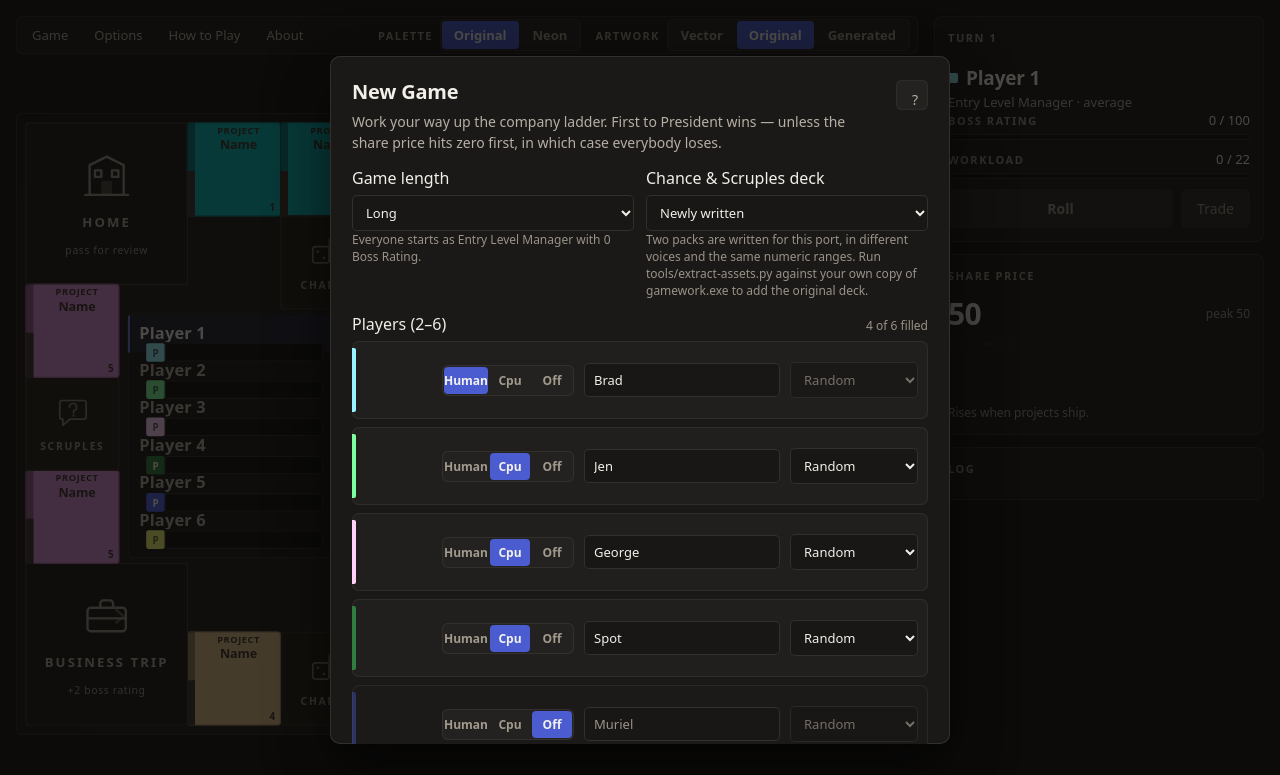
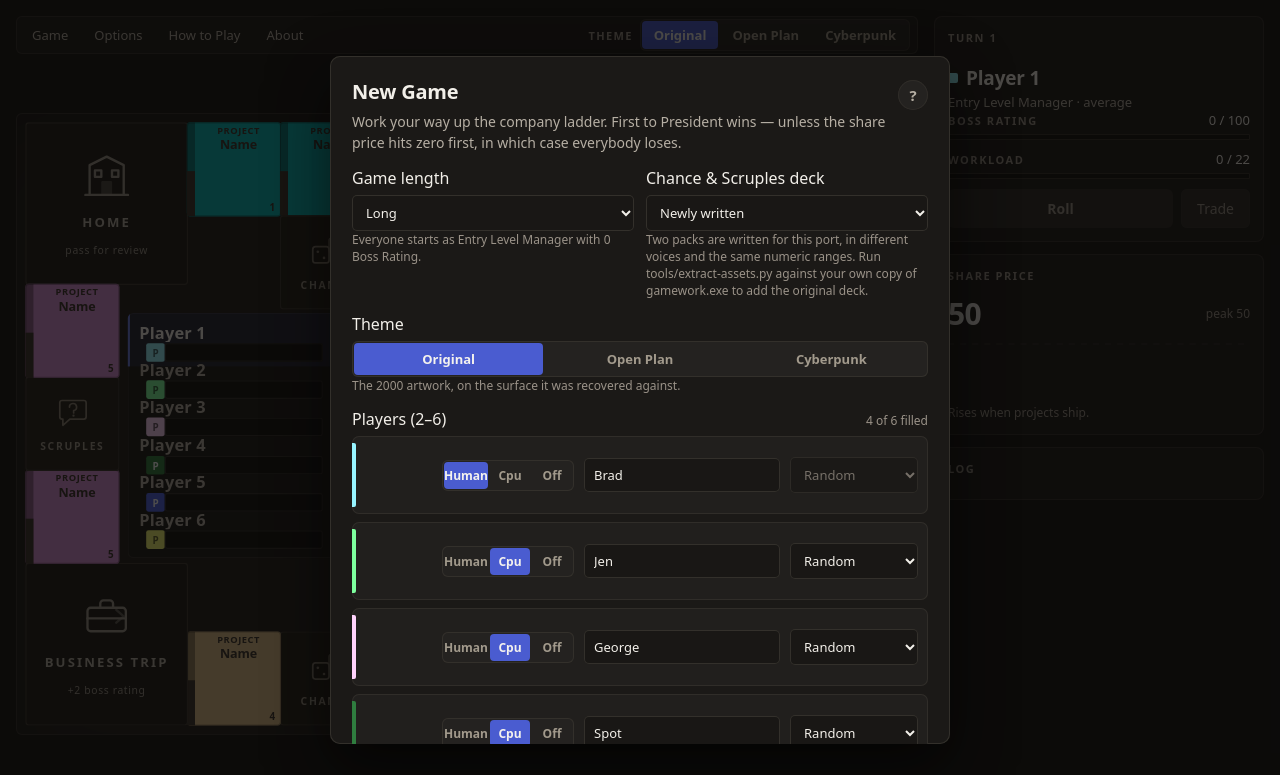
Before and after one commit to erango/open-game-of-work, a website built with Vite: page index.html in a window 1280 px wide. Both pictures are taken after a click on the button "Continue". Built offline with nearby package versions, Linux system fonts and the light colour scheme; files whose address does not match are found by name.

Commit message:
Make palette and artwork one theme: Original, Open Plan, Cyberpunk
Two independent controls let you assemble combinations nobody designed — the
original's light pixel tiles on the neon surface, cyberpunk illustrations on the
warm charcoal one. A look is a whole, so it is now one choice, offered in the
menu bar, under Options, and in New Game (the one window someone starting their
first game is certain to see).

  Original   the 2000 artwork on the surface it was recovered against
  Open Plan  this port's own drawings: marks and colour, no illustrations
  Cyberpunk  neon surface and the generated illustration set

Original is the default, because the recovered game is the point of the project.
It resolves to Open Plan when no extraction is installed, and that fallback is
deliberately *not* persisted — otherwise a fresh clone would record Open Plan and
stay there after an extraction arrived. The last real choice is remembered, and
the two keys this replaces are migrated.

Adds ?theme= and ?art= query overrides, which pin a combination for one page view
without touching the stored choice. The contrast audit uses them: it needs the
vector set, whose backgrounds are computable, in whichever palette it is testing.

Also gives the New Game ? button its own specificity (button.b's padding was
clamping the 30px circle to a 32x30 rounded rectangle and leaving the glyph on
the baseline), fixes the active player band to cover its whole row rather than a
fixed 32px that clipped the meter, and adds --danger-text, since --danger-2 is a
marker colour that misses AA as text at 3.72:1.

```diff
--- a/src/main.ts
+++ b/src/main.ts
@@ -1,6 +1,7 @@
 import * as AI from './ai';
 import { aboutImage, applyFavicon, eventArt, loadAssets, partySprite, presidentArt, rankArt, resourceImage, seatFace, splashImage, type PartyMood } from './assets';
 import { deckMode, initDecks, originalAvailable, setDeckMode, type DeckMode } from './decks';
+import { applyPaletteEarly, availableThemes, initTheme, setTheme, themeBlurb, themeLabel, themeName } from './theme';
 import { loadScores, record, saveScores, TABLE_SIZE, type HighScores } from './highscores';
 import { loadHelp, originalHelpAvailable, topics as helpTopics } from './help';
 import { Game, type NewGameConfig, type SeatConfig } from './engine';
@@ -234,6 +235,43 @@ async function askNewGame(): Promise<NewGameConfig | null> {
     );
     topRow.append(deckField);
     m.append(topRow);
+
+    /*
+     * Theme belongs here as well as in Options: this is the window you are looking at before
+     * the board exists, and it is the one place someone starting their first game is certain
+     * to see. It applies immediately rather than on Start, so the choice can be judged against
+     * the dialog it is sitting in.
+     */
+    const themeField = el('div', 'field');
+    themeField.append(el('label', undefined, 'Theme'));
+    const themeBlurbLine = el('div', 'hint-line');
+    const themeSeg = el('div', 'segmented theme-seg');
+    themeSeg.setAttribute('role', 'radiogroup');
+    themeSeg.setAttribute('aria-label', 'Theme');
+    const themeButtons = availableThemes().map((name) => {
+      const b = el('button', 'segment', themeLabel(name));
+      b.type = 'button';
+      b.setAttribute('role', 'radio');
+      b.title = themeBlurb(name);
+      b.onclick = () => {
+        setTheme(name);
+        ui.render(game);
+        syncTheme();
+      };
+      themeSeg.append(b);
+      return [name, b] as const;
+    });
+    const syncTheme = () => {
+      for (const [name, b] of themeButtons) {
+        const on = themeName() === name;
+        b.classList.toggle('segment-on', on);
+        b.setAttribute('aria-checked', String(on));
+      }
+      themeBlurbLine.textContent = themeBlurb(themeName());
+    };
+    syncTheme();
+    themeField.append(themeSeg, themeBlurbLine);
+    m.append(themeField);
 
     const seatsField = el('div', 'field');
     const seatsHead = el('div', 'seats-head');
@@ -1861,18 +1899,10 @@ async function showSplash(): Promise<void> {
   });
 }
 
-/**
- * Applies the stored palette to <html>. Bare :root is the original warm charcoal; the neon set
- * comes in under [data-palette="neon"]. The picker itself arrives with the shell.
- */
-function applyPalette(): void {
-  const stored = localStorage.getItem('ogow:palette');
-  const palette = stored === 'neon' ? 'neon' : 'original';
-  document.documentElement.setAttribute('data-palette', palette);
-}
-
 async function boot(): Promise<void> {
-  applyPalette();
+  // Palette first, before anything paints; the artwork half of the theme has to wait for the
+  // manifest, since assets.ts cannot resolve a set it has not read yet.
+  applyPaletteEarly();
   const root = document.getElementById('app')!;
   // Resolve original-artwork availability before the first render so the board does not
   // flash the SVG fallback and then swap.
@@ -1880,6 +1910,7 @@ async function boot(): Promise<void> {
   // Original decks live alongside the artwork and are equally optional.
   await initDecks();
   await loadHelp();
+  initTheme();
   setDeckMode(deckMode());
   applyFavicon();
   applySmoothing();
--- a/src/style.css
+++ b/src/style.css
@@ -69,6 +69,9 @@
   /* Accent as *text*: --accent-2 is a ring colour, and at 4.4:1 it misses AA on the menu
      surface. Same hue, lifted until it clears 4.5:1 on every surface it appears over. */
   --link: #8494f0;
+  /* --danger-2 is a marker colour (dots, rules, sparklines) and misses AA as text at 3.72:1
+     on a card. Same hue, lifted until it clears every surface it labels. */
+  --danger-text: #ef7c66;
   --success: #5ec08e;
   --danger: #b0483a;
   --danger-2: #c0503c;
@@ -142,6 +145,7 @@
   --accent-soft: rgb(255 43 214 / .16);
   --accent-weak: #1d0f22;
   --link: #ff8ae8;
+  --danger-text: #ff7f9c;
   --success: #2bffb0;
   --danger: #ff3b6b;
   --danger-2: #ff5c7f;
@@ -354,7 +358,7 @@ button.b.primary:disabled { background: var(--ctl); color: var(--ink-3); }
 .stock-delta { font-size: 13px; font-weight: 600; }
 .stock-peak { font-size: 12px; color: var(--ink-3); margin-left: auto; }
 .up { color: var(--success); }
-.down { color: var(--danger-2); }
+.down { color: var(--danger-text); }
 .hint { font-size: 12px; color: var(--ink-3); }
 .stock-chart { width: 100%; height: 56px; display: block; margin: 8px 0 6px; }
 .spark-base { stroke: var(--rule); stroke-width: 1; stroke-dasharray: 4 4; }
@@ -605,7 +609,7 @@ button.b.primary:disabled { background: var(--ctl); color: var(--ink-3); }
 .stat-band {
   left: 0;
   width: 100%;
-  height: 32px;
+  /* Height is set inline from the row's own extent — see renderStats in ui.ts. */
   background: var(--accent-soft);
   border-left: 2px solid var(--accent-2);
 }
@@ -914,7 +918,7 @@ button.b.primary:disabled { background: var(--ctl); color: var(--ink-3); }
   color: var(--ink);
 }
 .delta-pos { color: var(--success); font-weight: 600; }
-.delta-neg { color: var(--danger-2); font-weight: 600; }
+.delta-neg { color: var(--danger-text); font-weight: 600; }
 .hint-line { font-size: 12px; color: var(--ink-3); }
 /* -------- New Game seats */
 .setup-grid { display: grid; gap: 8px; }
@@ -938,6 +942,9 @@ button.b.primary:disabled { background: var(--ctl); color: var(--ink-3); }
 /* The art is 64px in the original and must never be resampled. */
 .seat-face { width: 64px; height: 64px; flex: none; border-radius: 3px; margin-left: 8px; display: block; }
 .seat-seg { width: 100%; }
+/* The theme switch in New Game spans the dialog, so the three names get equal room. */
+.theme-seg { display: flex; width: 100%; }
+.theme-seg .segment { flex: 1; padding: 7px 0; text-align: center; }
 .seat-seg .segment { flex: 1; padding: 5px 0; font-size: 12px; text-align: center; }
 /* -------- lists (trade, power monger) */
 .plist { border-radius: 6px; box-shadow: inset 0 0 0 1px var(--line); max-height: 200px; overflow-y: auto; background: var(--field); }
@@ -957,11 +964,17 @@ button.b.primary:disabled { background: var(--ctl); color: var(--ink-3); }
 .empty { padding: 12px; color: var(--ink-3); font-size: 14px; }
 .trade-cols { display: grid; grid-template-columns: 1fr 1fr; gap: 12px; }
 /* -------- the ? affordance on New Game */
-.help-mark {
+button.b.help-mark {
   width: 30px;
   height: 30px;
   border-radius: 50%;
   padding: 0;
+  /* A round button with padding:0 leaves the glyph on the button's baseline, which is low and
+     slightly left of centre. Centre it in both axes explicitly. */
+  display: inline-flex;
+  align-items: center;
+  justify-content: center;
+  line-height: 1;
   font-size: 15px;
   font-weight: 700;
   background: var(--ctl-2);
@@ -969,7 +982,7 @@ button.b.primary:disabled { background: var(--ctl); color: var(--ink-3); }
   color: var(--ink-2);
   margin-right: auto;
 }
-.help-mark:hover:not(:disabled) { background: var(--ctl-hover-2); color: var(--ink); }
+button.b.help-mark:hover:not(:disabled) { background: var(--ctl-hover-2); color: var(--ink); }
 /* -------- Scruples header */
 .card-head-row { display: flex; align-items: center; gap: 10px; margin-bottom: 12px; }
 .card-kicker { font-size: 11px; font-weight: 600; text-transform: uppercase; letter-spacing: var(--track-wide); color: var(--ink-2b); }
--- /dev/null
+++ b/src/theme.ts
@@ -0,0 +1,151 @@
+import { graphicsMode, installedSets, setGraphicsMode, type GraphicsMode, type SetName } from './assets';
+
+/**
+ * A theme is the palette and the artwork chosen together.
+ *
+ * They were two independent controls, which let you build combinations nobody designed — the
+ * original's light pixel tiles on the neon surface, or cyberpunk illustrations on the warm
+ * charcoal one. Each look is a whole; this is one choice.
+ *
+ * - `original`   the extracted artwork on the warm charcoal surface it was recovered against.
+ *                Only offered where an extraction is installed.
+ * - `openPlan`   this port's own work: inline SVG marks, no illustrations, same warm surface.
+ *                Always available, and the fallback whenever a theme's artwork is missing —
+ *                a fresh clone has nothing else.
+ * - `cyberpunk`  the reskin: neon surface and the generated illustration set.
+ */
+export type ThemeName = 'original' | 'openPlan' | 'cyberpunk';
+
+export type PaletteName = 'original' | 'neon';
+
+interface Theme {
+  label: string;
+  /** One line for the menu, and for anywhere the choice needs explaining. */
+  blurb: string;
+  palette: PaletteName;
+  graphics: GraphicsMode;
+  /** An installed set this theme cannot be offered without. */
+  requires?: SetName;
+}
+
+const THEMES: Record<ThemeName, Theme> = {
+  original: {
+    label: 'Original',
+    blurb: 'The 2000 artwork, on the surface it was recovered against.',
+    palette: 'original',
+    graphics: 'original',
+    requires: 'original',
+  },
+  openPlan: {
+    label: 'Open Plan',
+    blurb: 'This port’s own drawings: marks and colour, no illustrations.',
+    palette: 'original',
+    graphics: 'modern',
+  },
+  cyberpunk: {
+    label: 'Cyberpunk',
+    blurb: 'Neon surface and the generated illustration set.',
+    palette: 'neon',
+    graphics: 'generated',
+  },
+};
+
+const ORDER: ThemeName[] = ['original', 'openPlan', 'cyberpunk'];
+const KEY = 'ogow:theme';
+
+const isTheme = (v: string | null): v is ThemeName => v !== null && v in THEMES;
+
+/**
+ * Query overrides, so a screenshot or the contrast audit can pin a combination without writing
+ * to storage: `?theme=cyberpunk&art=modern`. `art` deliberately outranks the theme — the audit
+ * needs the vector set, whose backgrounds are computable, in whichever palette it is checking.
+ */
+function query(): { theme: ThemeName | null; art: GraphicsMode | null } {
+  const q = new URLSearchParams(location.search);
+  const t = q.get('theme');
+  const a = q.get('art');
+  return {
+    theme: isTheme(t) ? t : null,
+    art: a === 'modern' || a === 'original' || a === 'generated' ? a : null,
+  };
+}
+
+/** Falls back to the closest available theme when one needs a set that is not installed. */
+function resolve(name: ThemeName): ThemeName {
+  const need = THEMES[name].requires;
+  if (need && !installedSets().includes(need)) return 'openPlan';
+  return name;
+}
+
+/**
+ * The last theme chosen, or the default for a first visit.
+ *
+ * **Original is the default**, because the point of the project is the recovered game; with an
+ * extraction installed that is what should come up. `resolve()` drops it to Open Plan when the
+ * artwork is not there, which is what a fresh clone gets.
+ *
+ * Also migrates the two keys this replaced: someone who had picked the neon palette gets
+ * Cyberpunk, someone who had explicitly chosen the vector set keeps it.
+ */
+function stored(): ThemeName {
+  const direct = localStorage.getItem(KEY);
+  if (isTheme(direct)) return direct;
+  const palette = localStorage.getItem('ogow:palette');
+  const graphics = localStorage.getItem('ogow:graphics');
+  if (palette === 'neon' || graphics === 'generated') return 'cyberpunk';
+  if (graphics === 'modern') return 'openPlan';
+  return 'original';
+}
+
+let current: ThemeName = 'original';
+
+export function themeName(): ThemeName {
+  return current;
+}
+
+export function themeLabel(name: ThemeName): string {
+  return THEMES[name].label;
+}
+
+export function themeBlurb(name: ThemeName): string {
+  return THEMES[name].blurb;
+}
+
+/** The themes worth offering: every one whose artwork is actually present. */
+export function availableThemes(): ThemeName[] {
+  return ORDER.filter((n) => resolve(n) === n);
+}
+
+/**
+ * Applies the palette immediately and the artwork through `assets.ts`, which falls back to the
+ * vector set on its own if a directory has gone missing.
+ */
+export function setTheme(next: ThemeName, persist = true): ThemeName {
+  current = resolve(next);
+  // Only a choice that could actually be honoured is stored. Writing the fallback would mean a
+  // fresh clone recorded Open Plan and then stayed there after an extraction was installed,
+  // instead of coming up as Original the way a first visit does.
+  if (persist && current === next) localStorage.setItem(KEY, current);
+  document.documentElement.setAttribute('data-palette', THEMES[current].palette);
+  const art = query().art ?? THEMES[current].graphics;
+  if (graphicsMode() !== art) setGraphicsMode(art);
+  return current;
+}
+
+/**
+ * Applies the palette before anything renders, without touching the artwork — the manifest has
+ * not been read yet at that point, so `assets.ts` cannot resolve a set. Call `initTheme` after
+ * `loadAssets()` to finish the job.
+ */
+export function applyPaletteEarly(): void {
+  const name = query().theme ?? stored();
+  const theme = THEMES[isTheme(name) ? name : 'original'];
+  document.documentElement.setAttribute('data-palette', theme.palette);
+}
+
+/** Resolves and applies the stored (or query-pinned) theme. Safe to call once, after boot. */
+export function initTheme(): ThemeName {
+  const q = query();
+  // A pinned theme is for this page view only, so it must not overwrite the stored choice.
+  return setTheme(q.theme ?? stored(), q.theme === null);
+}
--- a/src/ui.ts
+++ b/src/ui.ts
@@ -1,5 +1,6 @@
 import { CENTER, DESIGN_HEIGHT, DESIGN_WIDTH, FONTS, PROJECT_TILE, SQUARES, tokenOffset } from './board';
-import { assetsAvailable, assetsInstalled, centerImage, cursorUrl, dieFace, eventArt, graphicsMode, installedSets, playerPortrait, playerToken, setGraphicsMode, squareImage, type GraphicsMode } from './assets';
+import { assetsAvailable, centerImage, cursorUrl, dieFace, eventArt, playerPortrait, playerToken, squareImage } from './assets';
+import { availableThemes, setTheme, themeLabel, themeName, type ThemeName } from './theme';
 import { RESIGN_ICON, TRADE_ICON, squareIcon } from './icons';
 import type { Game } from './engine';
 import * as R from './rules';
@@ -108,14 +109,15 @@ export class Ui {
    * every source pixel the same size, at the cost of leaving some space unused.
    */
   private snapScale = localStorage.getItem('ogow:snap') === 'on';
-  /** Palette choice, applied as data-palette on <html>. Persisted like ogow:snap. */
-  private palette: 'original' | 'neon' =
-    localStorage.getItem('ogow:palette') === 'neon' ? 'neon' : 'original';
-
-  private setPalette(next: 'original' | 'neon'): void {
-    this.palette = next;
-    localStorage.setItem('ogow:palette', next);
-    document.documentElement.setAttribute('data-palette', next);
+  /**
+   * Palette and artwork are one choice — see theme.ts. Switching one without the other let you
+   * assemble combinations nobody designed, like the original's light pixel tiles on the neon
+   * surface.
+   */
+  private pickTheme(next: ThemeName, game: Game): void {
+    setTheme(next);
+    this.handlers.onGraphicsChanged();
+    this.render(game);
   }
   /**
    * How board text grows as the board scales up.
@@ -283,28 +285,14 @@ export class Ui {
           { label: 'Sound', check: this.handlers.soundOn(), run: () => this.handlers.onToggleSound() },
           { label: 'AutoClicking\u2026', run: () => this.handlers.onAutoClick() },
           { label: '', sep: true },
-          // One entry per artwork set that is actually installed, plus the built-in vector
-          // set, chosen radio-style. Only shown when there is something to choose between.
-          ...(assetsInstalled()
-            ? ([
-                ...installedSets().map((name) => ({
-                  label: name === 'original' ? 'Original artwork' : 'Generated artwork',
-                  check: graphicsMode() === name,
-                  run: () => {
-                    setGraphicsMode(name);
-                    this.handlers.onGraphicsChanged();
-                  },
+          // Palette and artwork together, radio-style. Original only appears with an
+          // extraction installed; the other two always work.
+          ...availableThemes().map((name) => ({
+            label: `${themeLabel(name)} theme`,
+            check: themeName() === name,
+            run: () => this.pickTheme(name, game),
           })),
-                {
-                  label: 'Modern artwork',
-                  check: graphicsMode() === ('modern' as GraphicsMode),
-                  run: () => {
-                    setGraphicsMode('modern');
-                    this.handlers.onGraphicsChanged();
-                  },
-                },
-              ] as Item[])
-            : []),
+          { label: '', sep: true },
           {
             label: 'Snap board to whole pixels',
             check: this.snapScale,
@@ -315,14 +303,6 @@ export class Ui {
           },
           { label: 'Smooth artwork', check: this.handlers.smoothOn(), run: () => this.handlers.onToggleSmooth() },
           { label: '', sep: true },
-          {
-            label: 'Neon palette',
-            check: this.palette === 'neon',
-            run: () => {
-              this.setPalette(this.palette === 'neon' ? 'original' : 'neon');
-              this.render(game);
-            },
-          },
           {
             label: 'Proportional board text',
             check: this.textMode === 'proportional',
@@ -388,29 +368,21 @@ export class Ui {
     }
 
     const right = el('div', 'menubar-right');
+    // One control, since a theme is the palette and the artwork together.
     right.append(
-      this.segmentedGroup('Palette', [
-        ['original', 'Original', this.palette === 'original', () => { this.setPalette('original'); this.render(game); }],
-        ['neon', 'Neon', this.palette === 'neon', () => { this.setPalette('neon'); this.render(game); }],
-      ]),
-    );
-    if (assetsInstalled()) {
-      const sets = installedSets();
-      right.append(
-        this.segmentedGroup('Artwork', [
-          ['modern', 'Vector', graphicsMode() === 'modern', () => { setGraphicsMode('modern'); this.handlers.onGraphicsChanged(); }],
-          ...sets.map(
+      this.segmentedGroup(
+        'Theme',
+        availableThemes().map(
           (name) =>
             [
               name,
-                name === 'original' ? 'Original' : 'Generated',
-                graphicsMode() === name,
-                () => { setGraphicsMode(name); this.handlers.onGraphicsChanged(); },
+              themeLabel(name),
+              themeName() === name,
+              () => this.pickTheme(name, game),
             ] as [string, string, boolean, () => void],
         ),
-        ]),
+      ),
     );
-    }
     this.menubar.append(right);
   }
 
@@ -698,10 +670,22 @@ export class Ui {
       const barTop = G.barTops[row];
       const active = p.id === game.state.current;
 
-      // A band rather than a marker glyph, so the whole row reads as current.
+      /*
+       * A band rather than a marker glyph, so the whole row reads as current. It has to cover
+       * the row's *content*, which runs from the name down through the meter track — a fixed
+       * height clipped the meter off. Rows are only 32px apart while their content is 34px
+       * tall, so consecutive bands would overlap; that is harmless, since exactly one row is
+       * ever active. Snapped to the panel edge when it lands within a few pixels of it, or the
+       * first and last rows read as inset.
+       */
       if (active) {
         const band = el('div', 'stat-band');
-        band.style.top = `${barTop - 24}px`;
+        const top = G.nameTops[row] - 5;
+        const bottom = barTop + G.bar.height + 4;
+        const snapTop = top <= 6 ? 0 : top;
+        const snapBottom = bottom >= CENTER.stats.height - 6 ? CENTER.stats.height : bottom;
+        band.style.top = `${snapTop}px`;
+        band.style.height = `${snapBottom - snapTop}px`;
         panel.append(band);
       }
 
```
Also changed, not shown: test/contrast.mjs (+9 -10 lines). Lines whose indentation alone changed are shown as unchanged.
